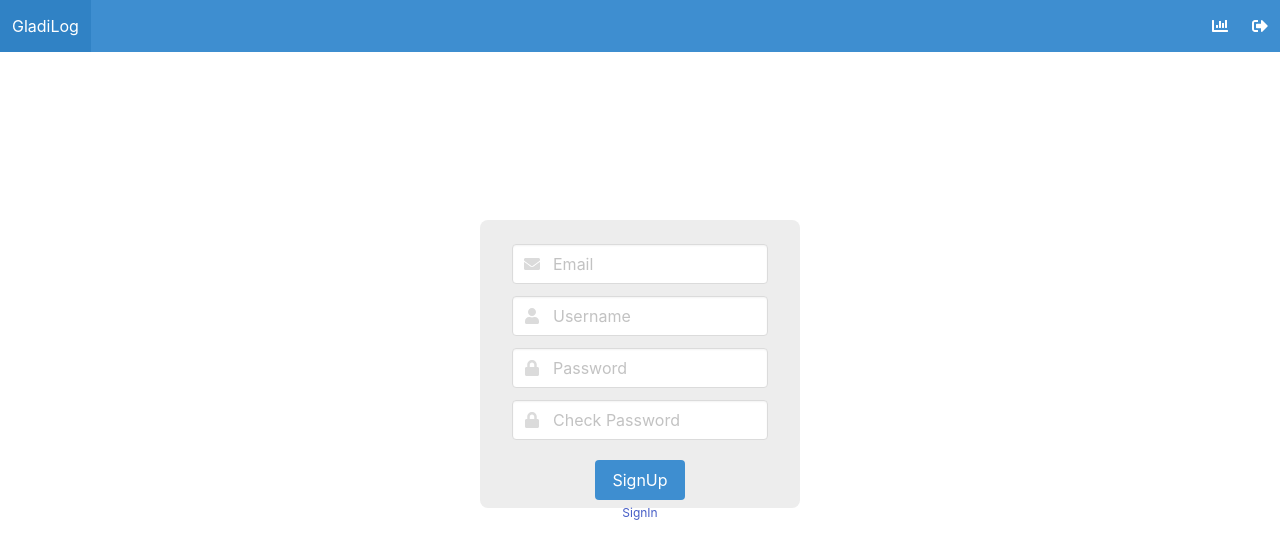
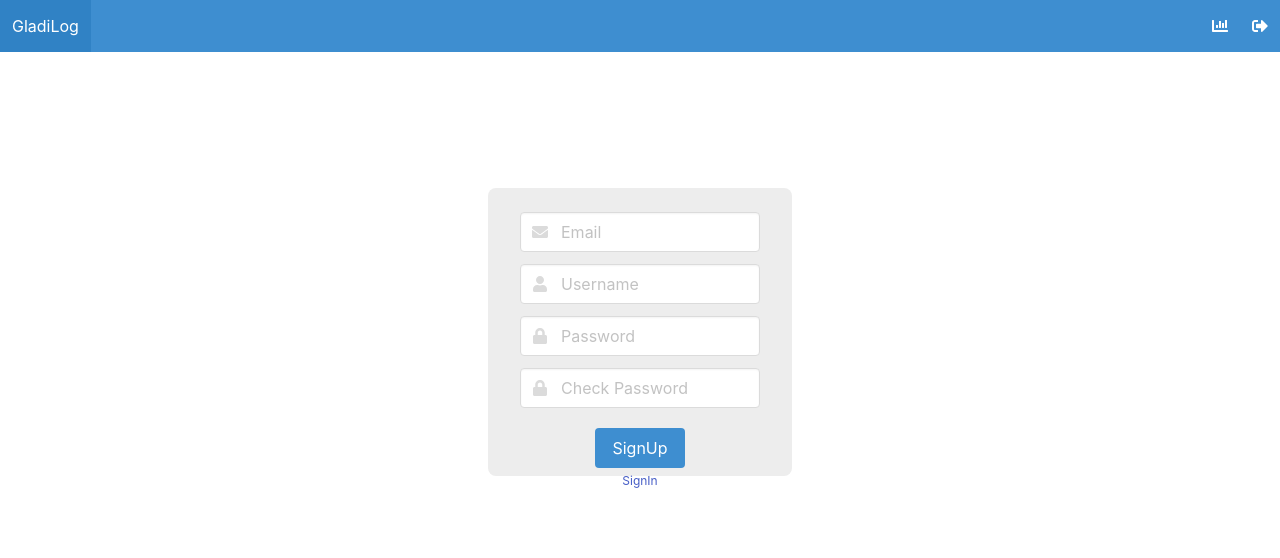
Before and after one commit to jongeunk0613/GladiLog, a React (Create React App) app in the folder client/: page /auth/signup in a window 1280 px wide. Shown: the top 558 px of the page. Built offline with nearby package versions, Linux system fonts and the light colour scheme; no server answers; what axios-hooks would draw is missing.

Commit message:
[Refactor] : set padding in base component
Instead of setting padding property to every component in the body,
set the padding property in the base component.

```diff
--- a/client/src/components/AuthForm.js
+++ b/client/src/components/AuthForm.js
@@ -5,7 +5,7 @@ const FormContainer = styled.div`
     display: flex;
     justify-content: center;
     height: 80vh;
-    margin-top: 5rem;
+    margin-top: 4rem;
 `
 
 const StyledAuthForm = styled.form`
--- a/client/src/components/Base.js
+++ b/client/src/components/Base.js
@@ -1,11 +1,18 @@
 import React from 'react';
 import NavBar from './NavBar';
+import styled from 'styled-components';
+
+const BodyContainer = styled.div`
+    padding: 2rem;
+`;
 
 const Base = ({children}) => {
     return(
         <>
             <NavBar/>
-            {children}
+            <BodyContainer>
+                {children}
+            </BodyContainer>
         </>
     )
 }
--- a/client/src/components/Message.js
+++ b/client/src/components/Message.js
@@ -10,7 +10,6 @@ const MessagePosition = styled.div`
 const MessageContainer = styled.div`
     width: 40%;
     height: 100%;
-    padding: 1.5rem;
 `;
 
 const Message = ({content, type, show}) => {
```
